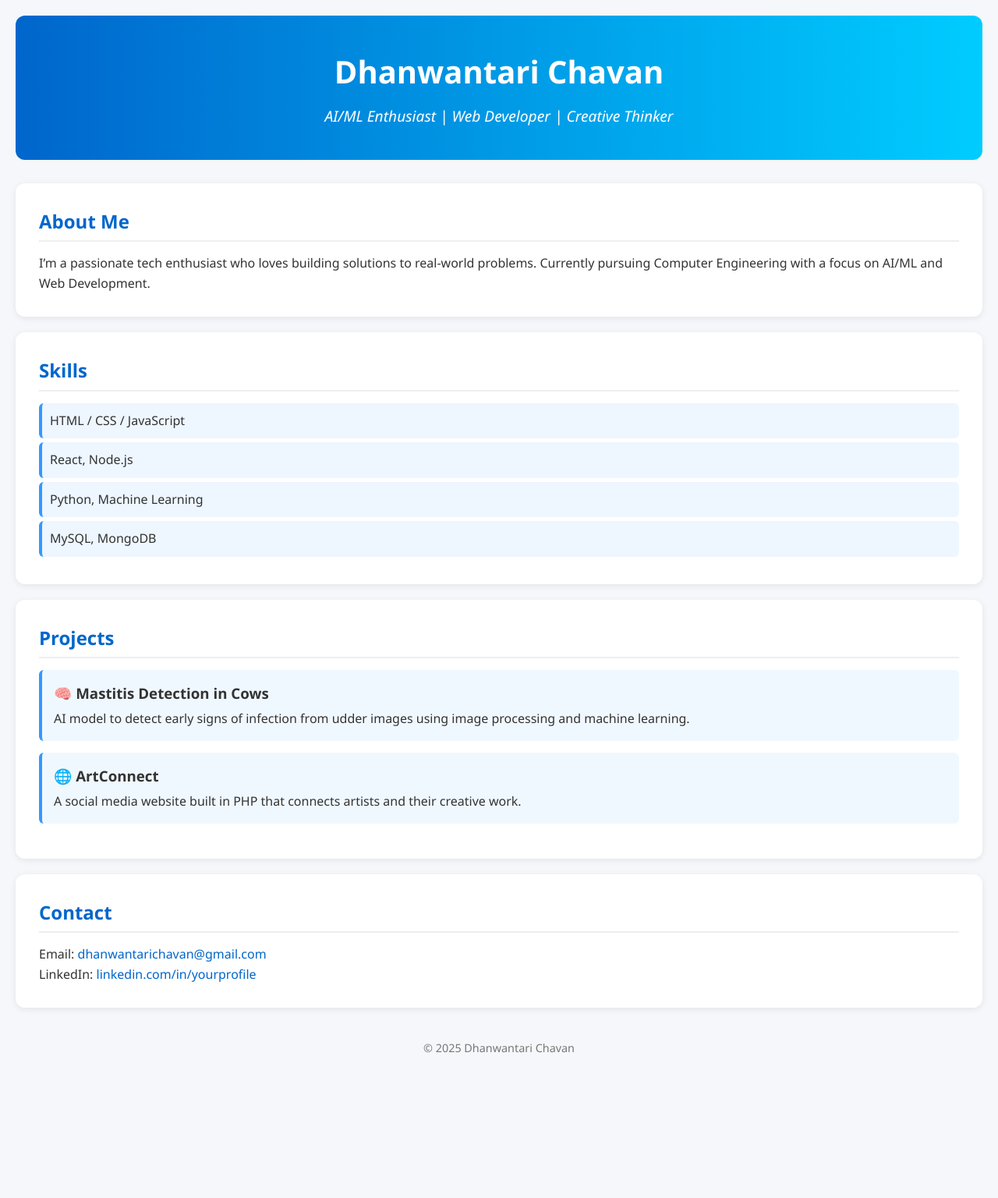
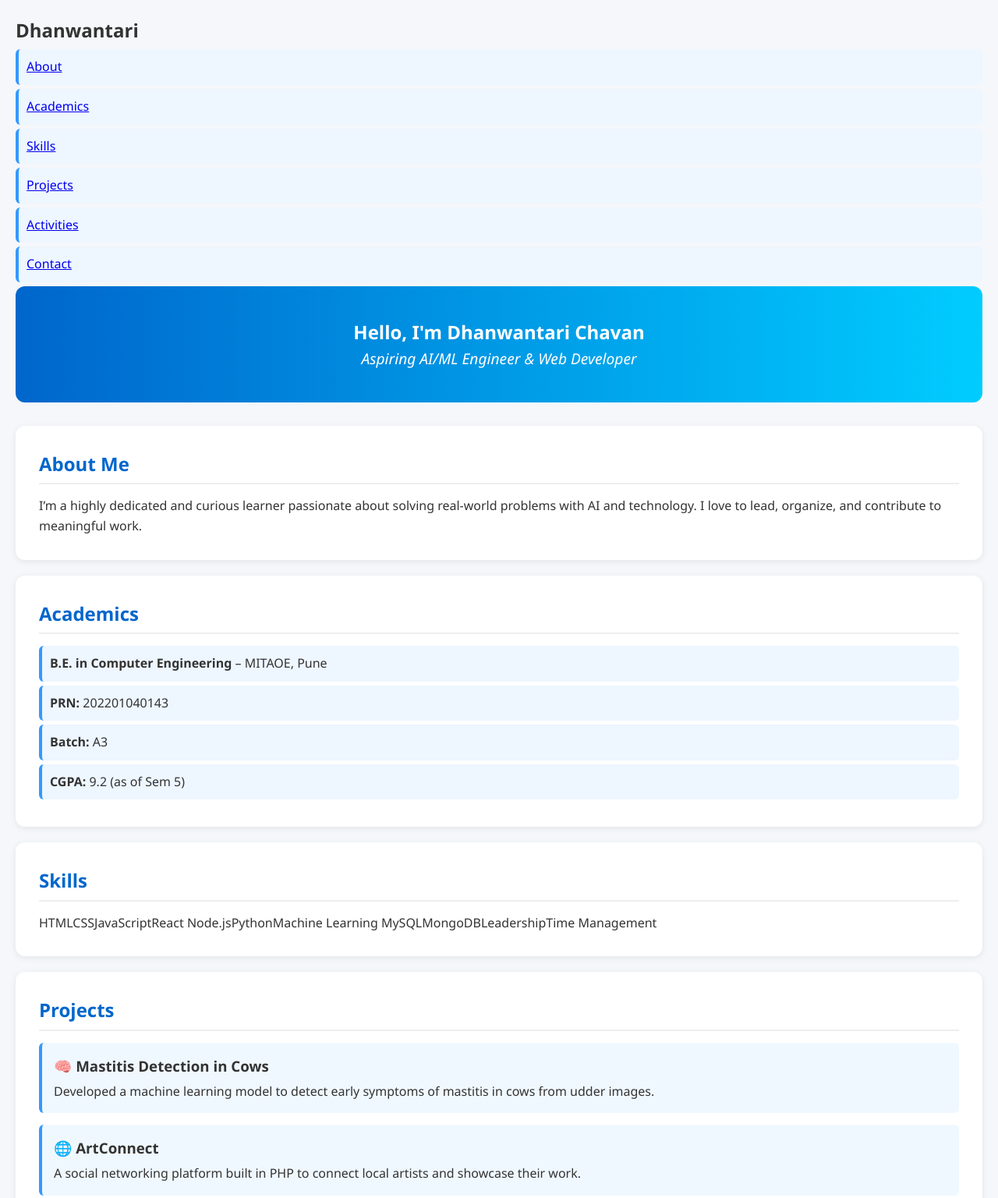
Before and after one commit to DhanwantariChavan/portfolio, a plain HTML site: page index.html in a window 1280 px wide. Shown: the top 1536 px of the page at 78% size. Before the commit the page ends 1375 px from the top, so only its background shows below. Drawn offline with Linux system fonts and the light colour scheme.

Commit message:
Update index.html

```diff
--- a/index.html
+++ b/index.html
@@ -1,57 +1,91 @@
 <!DOCTYPE html>
 <html lang="en">
 <head>
-  <meta charset="UTF-8" />
-  <meta name="viewport" content="width=device-width, initial-scale=1.0" />
+  <meta charset="UTF-8">
+  <meta name="viewport" content="width=device-width, initial-scale=1">
   <title>Dhanwantari Chavan | Portfolio</title>
-  <link rel="stylesheet" href="style.css" />
+  <link rel="stylesheet" href="style.css">
+  <link href="https://fonts.googleapis.com/css2?family=Poppins:wght@300;500;700&display=swap" rel="stylesheet">
 </head>
 <body>
 
-  <header>
-    <h1>Dhanwantari Chavan</h1>
-    <p>AI/ML Enthusiast | Web Developer | Creative Thinker</p>
+  <nav>
+    <h1>Dhanwantari</h1>
+    <ul>
+      <li><a href="#about">About</a></li>
+      <li><a href="#academics">Academics</a></li>
+      <li><a href="#skills">Skills</a></li>
+      <li><a href="#projects">Projects</a></li>
+      <li><a href="#extracurricular">Activities</a></li>
+      <li><a href="#contact">Contact</a></li>
+    </ul>
+  </nav>
+
+  <header class="hero">
+    <h2>Hello, I'm <span>Dhanwantari Chavan</span></h2>
+    <p>Aspiring AI/ML Engineer & Web Developer</p>
   </header>
 
   <section id="about">
     <h2>About Me</h2>
-    <p>I’m a passionate tech enthusiast who loves building solutions to real-world problems. Currently pursuing Computer Engineering with a focus on AI/ML and Web Development.</p>
+    <p>I’m a highly dedicated and curious learner passionate about solving real-world problems with AI and technology. I love to lead, organize, and contribute to meaningful work.</p>
+  </section>
+
+  <section id="academics">
+    <h2>Academics</h2>
+    <ul>
+      <li><strong>B.E. in Computer Engineering</strong> – MITAOE, Pune</li>
+      <li><strong>PRN:</strong> 202201040143</li>
+      <li><strong>Batch:</strong> A3</li>
+      <li><strong>CGPA:</strong> 9.2 (as of Sem 5)</li>
+    </ul>
   </section>
 
   <section id="skills">
     <h2>Skills</h2>
-    <ul>
-      <li>HTML / CSS / JavaScript</li>
-      <li>React, Node.js</li>
-      <li>Python, Machine Learning</li>
-      <li>MySQL, MongoDB</li>
-    </ul>
+    <div class="tags">
+      <span>HTML</span><span>CSS</span><span>JavaScript</span><span>React</span>
+      <span>Node.js</span><span>Python</span><span>Machine Learning</span>
+      <span>MySQL</span><span>MongoDB</span><span>Leadership</span><span>Time Management</span>
+    </div>
   </section>
 
   <section id="projects">
     <h2>Projects</h2>
+    <div class="card">
+      <h3>🧠 Mastitis Detection in Cows</h3>
+      <p>Developed a machine learning model to detect early symptoms of mastitis in cows from udder images.</p>
+    </div>
+    <div class="card">
+      <h3>🌐 ArtConnect</h3>
+      <p>A social networking platform built in PHP to connect local artists and showcase their work.</p>
+    </div>
+    <div class="card">
+      <h3>📊 NGO Analytics Dashboard</h3>
+      <p>A React-based dashboard to monitor and visualize volunteer performance and donations.</p>
+    </div>
+  </section>
 
-    <div>
-      <h3>🧠 Mastitis Detection in Cows</h3>
-      <p>AI model to detect early signs of infection from udder images using image processing and machine learning.</p>
-    </div>
-
-    <div>
-      <h3>🌐 ArtConnect</h3>
-      <p>A social media website built in PHP that connects artists and their creative work.</p>
-    </div>
-
-    <!-- Add more project blocks here if needed -->
+  <section id="extracurricular">
+    <h2>Extracurricular & Roles</h2>
+    <ul>
+      <li>👩‍💼 Vice President – ASSCE (2024-25)</li>
+      <li>🎙️ Member – TEDxMITAOE Team</li>
+      <li>🏅 Discipline Coordinator – Navgurukul</li>
+      <li>🧘‍♀️ Group 4 Bal Vikas Graduate – Sri Sathya Sai Seva</li>
+      <li>🏆 Winner – Hackathons, Olympiads, Elocution & Sports</li>
+    </ul>
   </section>
 
   <section id="contact">
-    <h2>Contact</h2>
-    <p>Email: <a href="mailto:dhanwantarichavan@gmail.com">dhanwantarichavan@gmail.com</a></p>
-    <p>LinkedIn: <a href="https://www.linkedin.com/in/dhanwantari-chavan-2a7473212/" target="_blank">linkedin.com/in/yourprofile</a></p>
+    <h2>Contact Me</h2>
+    <p>Email: <a href="mailto:dhanwantari@gmail.com">dhanwantari@gmail.com</a></p>
+    <p>LinkedIn: <a href="https://linkedin.com/in/yourprofile" target="_blank">linkedin.com/in/yourprofile</a></p>
+    <p>GitHub: <a href="https://github.com/dhanwantarichavan" target="_blank">github.com/dhanwantarichavan</a></p>
   </section>
 
   <footer>
-    <p>© 2025 Dhanwantari Chavan</p>
+    <p>© 2025 Dhanwantari Chavan | All Rights Reserved</p>
   </footer>
 
 </body>
```
